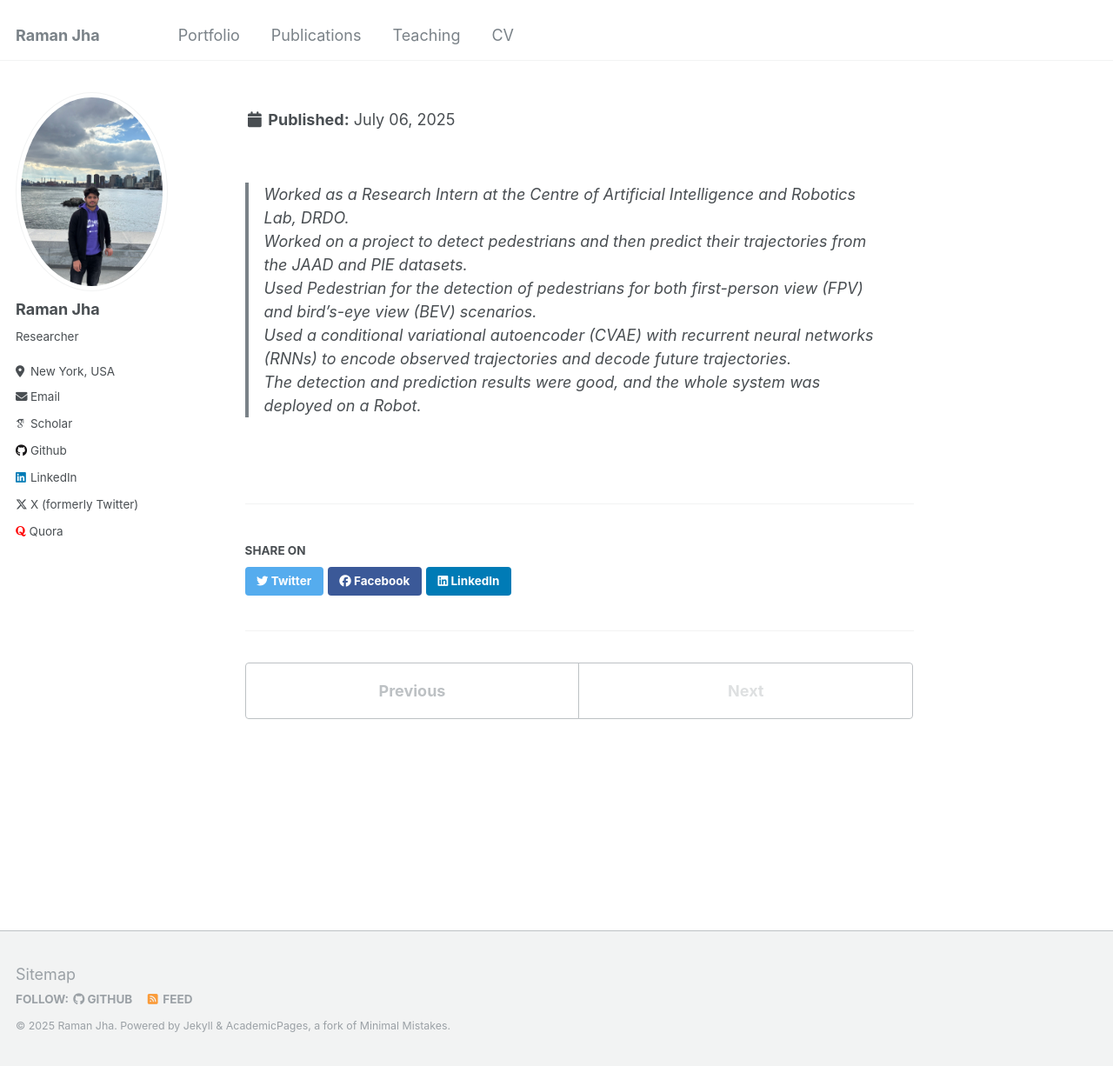
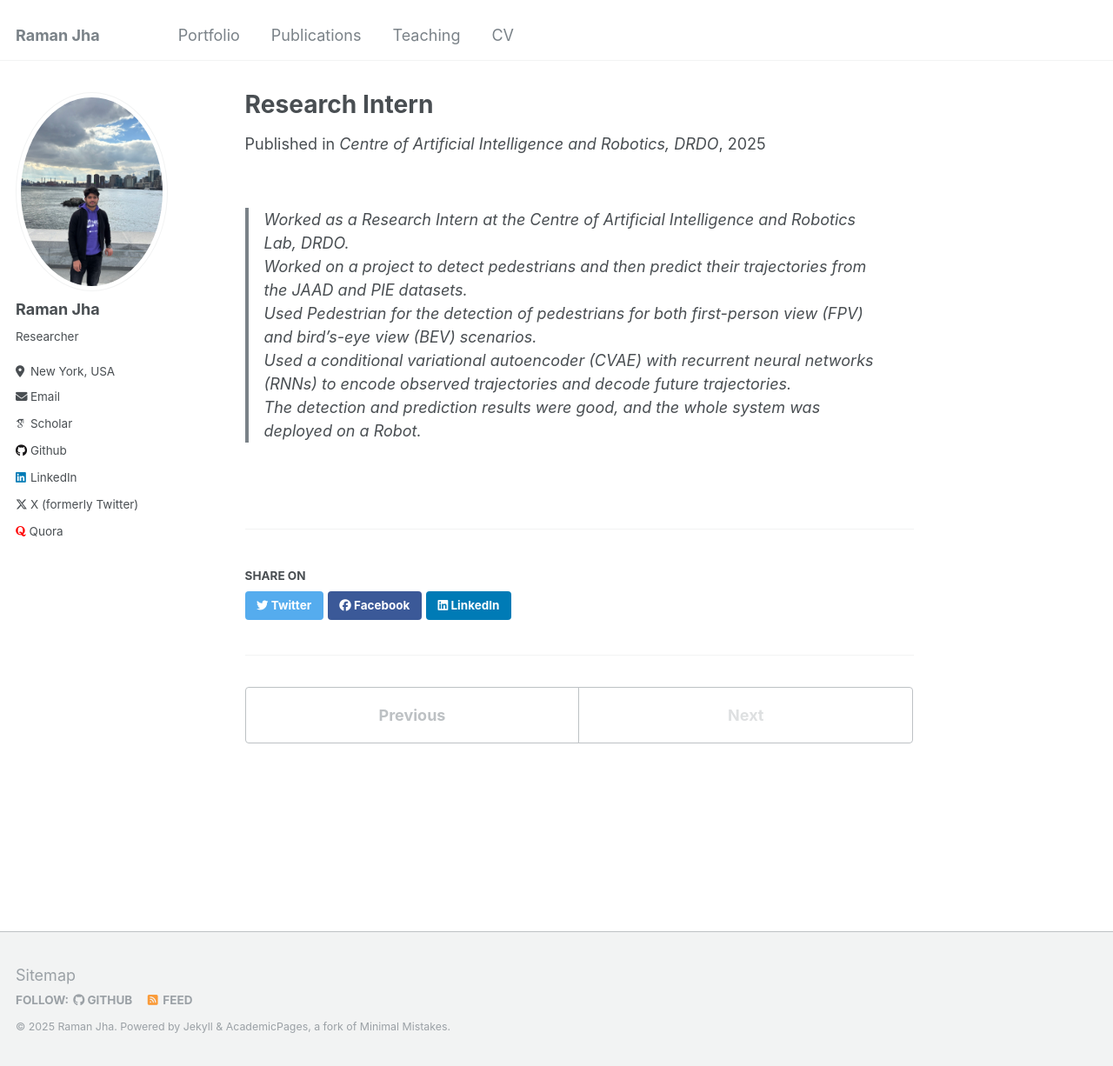
Before and after one commit to jhakrraman/jhakrraman.github.io, a Jekyll site: the page built from _portfolio/50_CAIR_DRDO.md, in a window 1280 px wide and 1226 px high. Shown: the whole window at 87% size. Built offline with Jekyll 4.4.1, drawn with Linux system fonts in a browser that asks for light colours; some web fonts are replaced.

Commit message:
Update 50_CAIR_DRDO.md

```diff
--- a/_portfolio/50_CAIR_DRDO.md
+++ b/_portfolio/50_CAIR_DRDO.md
@@ -2,7 +2,7 @@
 title: "Research Intern"
 collection: portfolio
 venue: "Centre of Artificial Intelligence and Robotics, DRDO"
-excerpt: "The work was related to pedestrian detection and path prediction for autonomous vehicles.<br/> <img src="/images/CAIR.jpg" width="300" height="400" />"
+excerpt: The work was related to pedestrian detection and path prediction for autonomous vehicles.<br/> <img src="/images/CAIR.jpg" width="300" height="400" />
 date1: "07/2021"
 date2: "12/2021"
 location: "Bengaluru, India"
```
